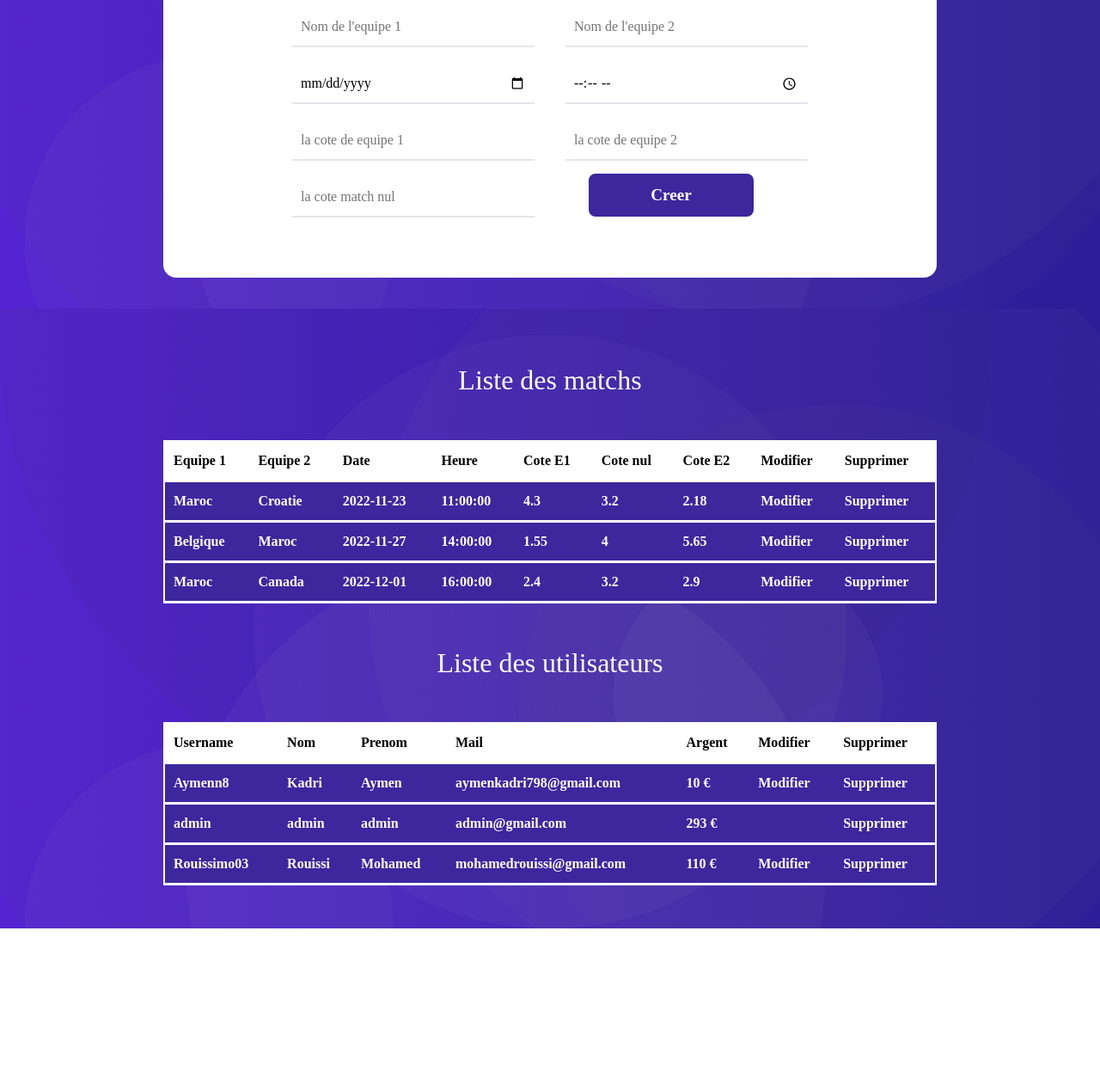
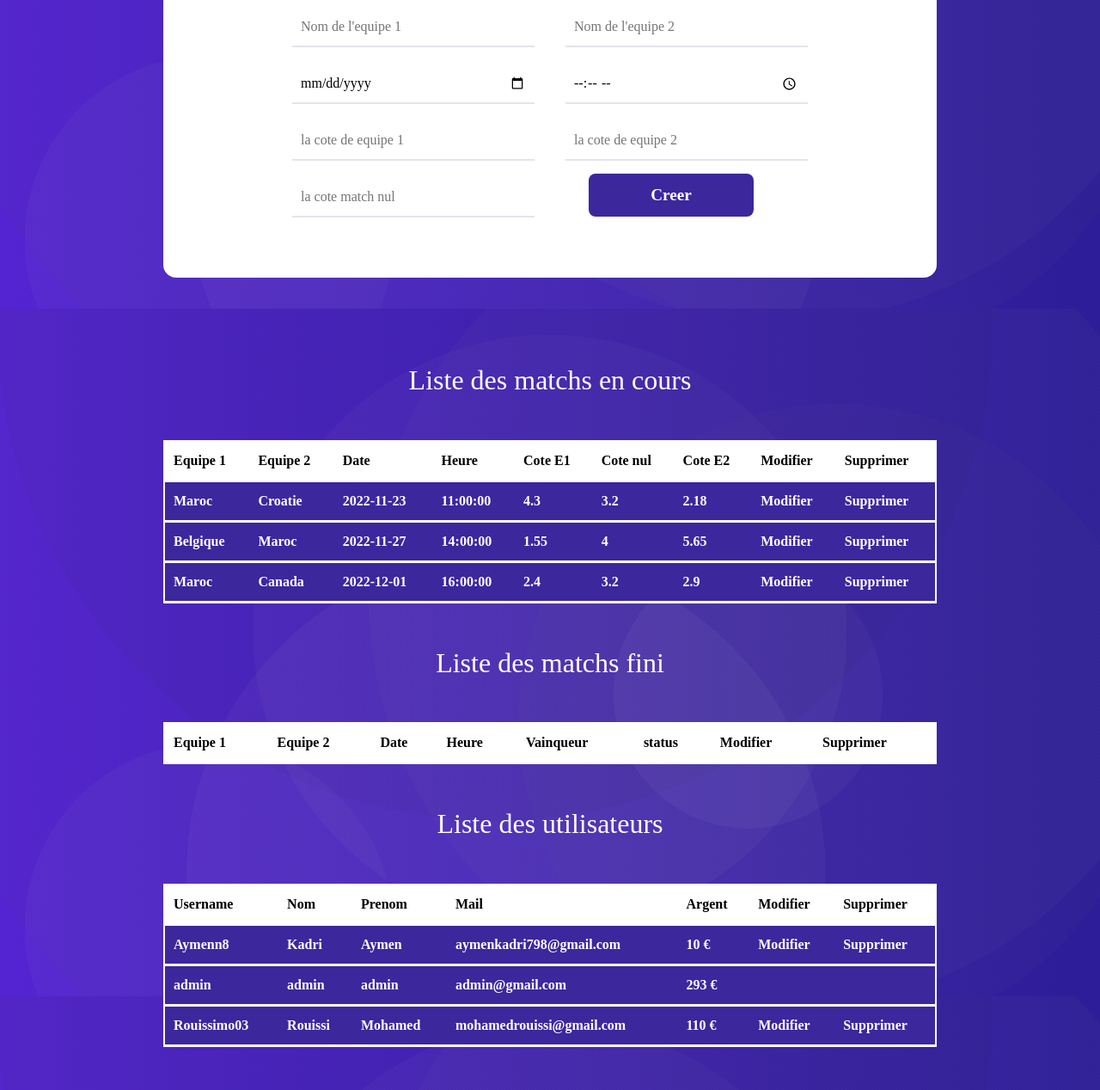
Before and after one commit to aymendev8/Binamax, a PHP site: page /staffmenu.php in a window 1280 px wide. Shown: the part 441-1709 px from the top of the page at 86% size. Before the commit the page ends 1521 px from the top, so only its background shows below. Run offline with PHP 8.4, Linux system fonts and the light colour scheme; a user stored in the database is signed in; data comes from the database, SQL or seed files in the repository; lists and menus that the app fills with data are empty.

Commit message:
modification du tableau les match terminé

```diff
--- a/staffmenu.php
+++ b/staffmenu.php
@@ -20,6 +20,8 @@ if (isset($_POST["equipe1"])) {
         "cote_nul" => $_POST["cote_nul"]
     ]);
 }
+
+
 ?>
 
 <div class="staff">
@@ -45,7 +47,7 @@ if (isset($_POST["equipe1"])) {
     <section class="liste">
         <div class="container">
             <div class="title">
-                <h2>Liste des matchs</h2>
+                <h2>Liste des matchs en cours</h2>
             </div>
             <table class="tableau">
                 <tr>
@@ -63,6 +65,7 @@ if (isset($_POST["equipe1"])) {
                 $req = $bdd->prepare("SELECT * FROM les_matchs order by la_date, heure");
                 $req->execute();
                 while ($match = $req->fetch()) {
+                    if($match["status_match"] != 2){
                         echo "<tr>";
                         echo "<td>" . $match["equipe1"] . "</td>";
                         echo "<td>" . $match["equipe2"] . "</td>";
@@ -74,6 +77,45 @@ if (isset($_POST["equipe1"])) {
                         echo "<td><a href='modifier_match.php?id=" . $match["ID"] . "'>Modifier</a></td>";
                         echo "<td><a href='supprimer_match.php?id=" . $match["ID"] . "'>Supprimer</a></td>";
                         echo "</tr>";
+                    }
+                }
+                ?>
+            </table>
+        </div>
+    </section>
+    <section class="liste">
+        <div class="container">
+            <div class="title">
+                <h2>Liste des matchs fini</h2>
+            </div>
+            <table class="tableau">
+                <tr>
+                    <th>Equipe 1</th>
+                    <th>Equipe 2</th>
+                    <th>Date</th>
+                    <th>Heure</th>
+                    <th>Vainqueur</th>
+                    <th>status</th>
+                    <th>Modifier</th>
+                    <th>Supprimer</th>
+                </tr>
+                <?php
+                $req = $bdd->prepare("SELECT * FROM les_matchs order by la_date, heure");
+                $req->execute();
+                while ($match = $req->fetch()) {
+                    if($match["status_match"] == 2){
+                        $status = "Terminer";
+                        echo "<tr>";
+                        echo "<td>" . $match["equipe1"] . "</td>";
+                        echo "<td>" . $match["equipe2"] . "</td>";
+                        echo "<td>" . $match["la_date"] . "</td>";
+                        echo "<td>" . $match["heure"] . "</td>";
+                        echo "<td>" . $match["vainqueur"] . "</td>";
+                        echo "<td>" . $status . "</td>";
+                        echo "<td><a href='modifier_match.php?id=" . $match["ID"] . "'>Modifier</a></td>";
+                        echo "<td><a href='supprimer_match.php?id=" . $match["ID"] . "'>Supprimer</a></td>";
+                        echo "</tr>";
+                    }
                 }
                 ?>
             </table>
@@ -107,10 +149,12 @@ if (isset($_POST["equipe1"])) {
                     // empecher la modification d'un admin
                     if ($user["administrateur"] == 0) {
                         echo "<td><a href='modifier_utilisateurs.php?id=" . $user["ID"] . "'>Modifier</a></td>";
+                        echo "<td><a href='modifier_utilisateurs.php?id=" . $user["ID"] . "'>Supprimer</a></td>";
                     } else {
                         echo "<td></td>";
+                        echo "<td></td>";
                     }
-                    echo "<td><a href='modifier_utilisateurs.php?id=" . $user["ID"] . "'>Supprimer</a></td>";
+
                     echo "</tr>";
                 }
                 ?>
```
Lines whose indentation alone changed are shown as unchanged.
